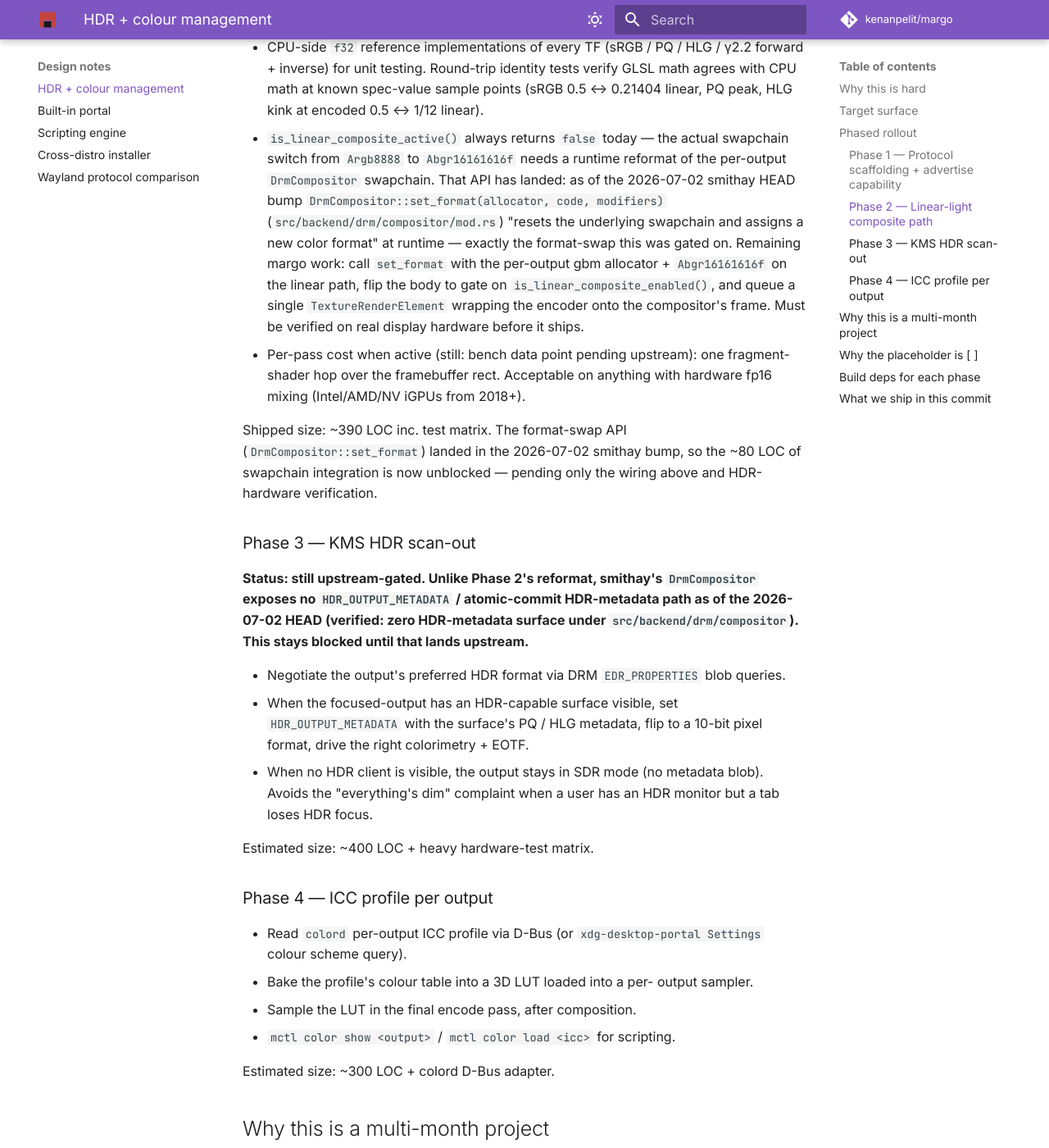
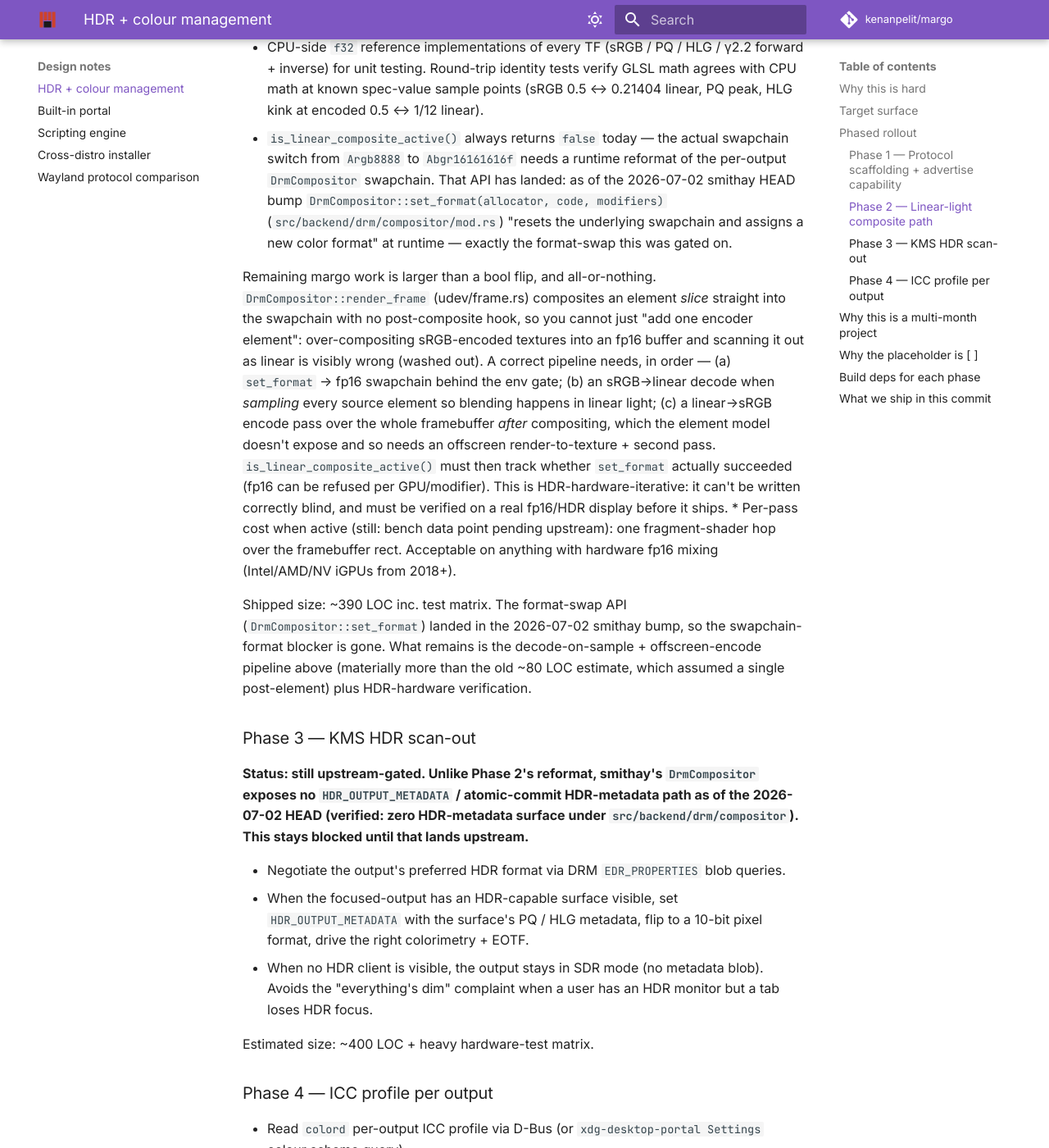
Before and after one commit to kenanpelit/margo, an MkDocs documentation site: the page built from docs/hdr-design.md, in a window 1280 px wide and 1400 px high, scrolled down 2203 px. Shown: the whole window at 82% size. Built offline with MkDocs 1.6.1 and Material for MkDocs 9.7.7, drawn with Linux system fonts in a browser that asks for light colours; comment, search, counter and statistics services are not loaded.

Commit message:
docs(hdr): correct Phase 2 scope — it's an offscreen pipeline, not one element
Last commit recorded that set_format lifted the swapchain-reformat gate, but
left the old "queue a single TextureRenderElement wrapping the encoder"
description. Tracing the udev path shows that's wrong: DrmCompositor::render_frame
(udev/frame.rs) composites an element slice with no post-composite hook, so a
correct linear pipeline is all-or-nothing — set_format to fp16, sRGB->linear
decode when sampling every source element, and a linear->sRGB encode pass over
the whole framebuffer after compositing (an offscreen render-to-texture + second
pass the element model doesn't expose). Materially more than the old ~80 LOC
estimate and HDR-hardware-iterative; documenting so the next implementer doesn't
re-derive it. Docs only.

Co-Authored-By: Claude Opus 4.8 <noreply@anthropic.com>

```diff
--- a/docs/hdr-design.md
+++ b/docs/hdr-design.md
@@ -98,12 +98,24 @@ are what remain.**
   HEAD bump `DrmCompositor::set_format(allocator, code, modifiers)`
   (`src/backend/drm/compositor/mod.rs`) "resets the underlying
   swapchain and assigns a new color format" at runtime — exactly
-  the format-swap this was gated on. Remaining margo work: call
-  `set_format` with the per-output gbm allocator + `Abgr16161616f`
-  on the linear path, flip the body to gate on
-  `is_linear_composite_enabled()`, and queue a single
-  `TextureRenderElement` wrapping the encoder onto the compositor's
-  frame. Must be verified on real display hardware before it ships.
+  the format-swap this was gated on.
+
+  Remaining margo work is larger than a bool flip, and all-or-nothing.
+  `DrmCompositor::render_frame` (udev/frame.rs) composites an element
+  *slice* straight into the swapchain with no post-composite hook, so
+  you cannot just "add one encoder element": over-compositing
+  sRGB-encoded textures into an fp16 buffer and scanning it out as
+  linear is visibly wrong (washed out). A correct pipeline needs, in
+  order — (a) `set_format` → fp16 swapchain behind the env gate;
+  (b) an sRGB→linear decode when *sampling* every source element so
+  blending happens in linear light; (c) a linear→sRGB encode pass over
+  the whole framebuffer *after* compositing, which the element model
+  doesn't expose and so needs an offscreen render-to-texture + second
+  pass. `is_linear_composite_active()` must then track whether
+  `set_format` actually succeeded (fp16 can be refused per
+  GPU/modifier). This is HDR-hardware-iterative: it can't be written
+  correctly blind, and must be verified on a real fp16/HDR display
+  before it ships.
 * Per-pass cost when active (still: bench data point pending
   upstream): one fragment-shader hop over the framebuffer rect.
   Acceptable on anything with hardware fp16 mixing
@@ -111,8 +123,10 @@ are what remain.**
 
   Shipped size: ~390 LOC inc. test matrix. The format-swap API
   (`DrmCompositor::set_format`) landed in the 2026-07-02 smithay
-  bump, so the ~80 LOC of swapchain integration is now unblocked —
-  pending only the wiring above and HDR-hardware verification.
+  bump, so the swapchain-format blocker is gone. What remains is the
+  decode-on-sample + offscreen-encode pipeline above (materially more
+  than the old ~80 LOC estimate, which assumed a single post-element)
+  plus HDR-hardware verification.
 
 ### Phase 3 — KMS HDR scan-out
 
```
